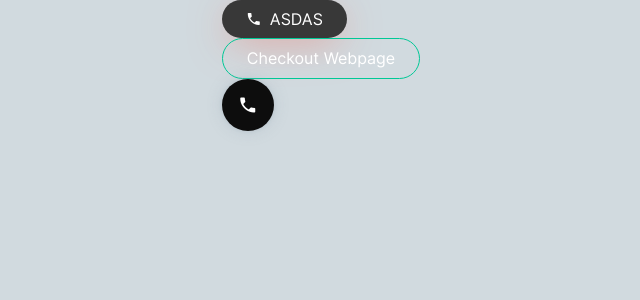
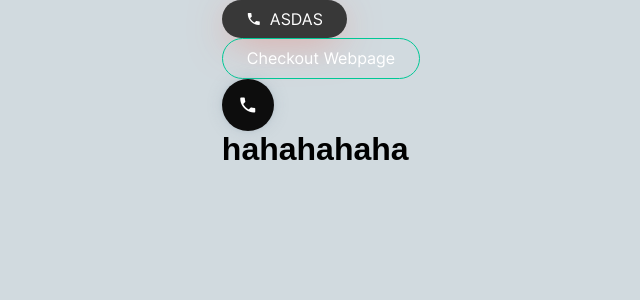
Before and after one commit to TpenXsinoy/my-portfolio, a React (Create React App) app: page / in a window 1280 px wide. Shown: the top 300 px of the page, without its empty margins (319-959 px from the left). Built offline with nearby package versions, Linux system fonts and the light colour scheme.

Commit message:
Create Text component

```diff
--- a/src/App.js
+++ b/src/App.js
@@ -1,6 +1,8 @@
 import React, { useEffect } from "react";
 import "material-icons/iconfont/material-icons.css";
-import { Button, ButtonLink, IconButton } from "../src/components";
+import { Button, ButtonLink, IconButton, Text } from "../src/components";
+import GLOBALS from "app-globals";
+import { textTypes } from "components/constants";
 import "./styles/App.scss";
 
 function App() {
@@ -14,6 +16,12 @@ function App() {
         <Button icon="phone">ASDAS</Button>
         <ButtonLink to="https://www.facebook.com/">checkout webpage</ButtonLink>
         <IconButton icon="phone"> asdasdas </IconButton>
+        <Text
+          colorClass={GLOBALS.COLOR_CLASSES.NEUTRAL["400"]}
+          type={textTypes.HEADING.LG}
+        >
+          hahahahaha
+        </Text>
       </header>
     </div>
   );
--- a/src/app-globals/colorClasses.js
+++ b/src/app-globals/colorClasses.js
@@ -19,10 +19,10 @@ export const COLOR_CLASSES = {
     200: "g___200",
   },
   BLUE: {
-    500: "b___500",
+    400: "b___400",
   },
   GREEN: {
-    200: "g___200",
+    100: "g___100",
   },
 };
 
--- /dev/null
+++ b/src/components/Text/Span/index.js
@@ -0,0 +1,75 @@
+import React from "react";
+
+import cn from "classnames";
+import PropTypes from "prop-types";
+
+import GLOBALS from "app-globals";
+
+import textTypes from "../constants/textTypes";
+import styles from "../styles.module.scss";
+
+const Span = ({ children, className, type, colorClass }) => (
+  <span
+    className={cn(className, {
+      [styles[`Text___${colorClass}`]]: colorClass !== null,
+      [styles[`Text___${type}`]]: type !== null,
+    })}
+  >
+    {children}
+  </span>
+);
+
+Span.defaultProps = {
+  className: null,
+  children: null,
+  colorClass: null,
+  type: null,
+};
+
+Span.propTypes = {
+  children: PropTypes.node,
+  className: PropTypes.string,
+  colorClass: PropTypes.oneOf([
+    GLOBALS.COLOR_CLASSES.NEUTRAL["900"],
+    GLOBALS.COLOR_CLASSES.NEUTRAL["800"],
+    GLOBALS.COLOR_CLASSES.NEUTRAL["700"],
+    GLOBALS.COLOR_CLASSES.NEUTRAL["600"],
+    GLOBALS.COLOR_CLASSES.NEUTRAL["500"],
+    GLOBALS.COLOR_CLASSES.NEUTRAL["400"],
+    GLOBALS.COLOR_CLASSES.NEUTRAL["300"],
+    GLOBALS.COLOR_CLASSES.NEUTRAL["200"],
+    GLOBALS.COLOR_CLASSES.NEUTRAL["100"],
+    GLOBALS.COLOR_CLASSES.NEUTRAL["50"],
+    GLOBALS.COLOR_CLASSES.NEUTRAL["0"],
+    GLOBALS.COLOR_CLASSES.BLACK["500"],
+    GLOBALS.COLOR_CLASSES.BLUE["400"],
+    GLOBALS.COLOR_CLASSES.GREEN["100"],
+    GLOBALS.COLOR_CLASSES.GRAY["200"],
+  ]),
+  type: PropTypes.oneOf([
+    textTypes.HEADING.XXL,
+    textTypes.HEADING.XL,
+    textTypes.HEADING.LG,
+    textTypes.HEADING.MD,
+    textTypes.HEADING.SM,
+    textTypes.HEADING.XS,
+    textTypes.HEADING.XXS,
+    textTypes.HEADING.XXXS,
+    textTypes.BODY.LG,
+    textTypes.BODY.MD,
+    textTypes.BODY.SM,
+    textTypes.BODY.XS,
+    textTypes.STRONG.LG,
+    textTypes.STRONG.MD,
+    textTypes.STRONG.SM,
+    textTypes.STRONG.XS,
+    textTypes.DATA.LG,
+    textTypes.DATA.MD,
+    textTypes.DATA.SM,
+    textTypes.DATA.XS,
+    textTypes.CODE.MD,
+    textTypes.CODE.SM,
+  ]),
+};
+
+export default Span;
--- /dev/null
+++ b/src/components/Text/constants/index.js
@@ -0,0 +1 @@
+export { default as textTypes } from "./textTypes";
--- /dev/null
+++ b/src/components/Text/constants/textTypes.js
@@ -0,0 +1,39 @@
+const textTypes = {
+  HEADING: {
+    XXL: "heading___xxl",
+    XL: "heading___xl",
+    LG: "heading___lg",
+    MD: "heading___md",
+    SM: "heading___sm",
+    XS: "heading___xs",
+    XXS: "heading___xxs",
+    XXXS: "heading___xxxs",
+  },
+  BODY: {
+    LG: "body___lg",
+    MD: "body___md",
+    SM: "body___sm",
+    XS: "body___xs",
+  },
+  STRONG: {
+    LG: "strong___lg",
+    MD: "strong___md",
+    SM: "strong___sm",
+    XS: "strong___xs",
+  },
+  DATA: {
+    LG: "data___lg",
+    MD: "data___md",
+    SM: "data___sm",
+    XS: "data___xs",
+  },
+  CODE: {
+    MD: "code___md",
+    SM: "code___sm",
+  },
+  MISC: {
+    BUTTON: "misc___button",
+  },
+};
+
+export default textTypes;
--- /dev/null
+++ b/src/components/Text/index.js
@@ -0,0 +1,107 @@
+import React from "react";
+
+import cn from "classnames";
+import PropTypes from "prop-types";
+
+import GLOBALS from "app-globals";
+
+import textTypes from "./constants/textTypes";
+import styles from "./styles.module.scss";
+
+const identifyElement = (type) => {
+  switch (type) {
+    case "heading___xxl":
+    case "heading___xl":
+    case "heading___lg":
+      return "h1";
+    case "heading___md":
+      return "h2";
+    case "heading___sm":
+      return "h3";
+    case "heading___xs":
+      return "h4";
+    case "heading___xxs":
+      return "h5";
+    case "heading___xxxs":
+      return "h6";
+    default:
+      return "p";
+  }
+};
+
+const Text = ({ id, children, className, type, colorClass, element }) => {
+  const Element = element || identifyElement(type);
+
+  return (
+    <Element
+      className={cn(
+        className,
+        styles[`Text___${type}`],
+        styles[`Text___${colorClass}`]
+      )}
+      id={id}
+    >
+      {children}
+    </Element>
+  );
+};
+
+Text.defaultProps = {
+  id: null,
+  className: null,
+  children: null,
+  colorClass: GLOBALS.COLOR_CLASSES.NEUTRAL["700"],
+  type: textTypes.BODY.MD,
+  element: null,
+};
+
+Text.propTypes = {
+  id: PropTypes.string,
+  children: PropTypes.node,
+  className: PropTypes.string,
+  colorClass: PropTypes.oneOf([
+    GLOBALS.COLOR_CLASSES.NEUTRAL["900"],
+    GLOBALS.COLOR_CLASSES.NEUTRAL["800"],
+    GLOBALS.COLOR_CLASSES.NEUTRAL["700"],
+    GLOBALS.COLOR_CLASSES.NEUTRAL["600"],
+    GLOBALS.COLOR_CLASSES.NEUTRAL["500"],
+    GLOBALS.COLOR_CLASSES.NEUTRAL["400"],
+    GLOBALS.COLOR_CLASSES.NEUTRAL["300"],
+    GLOBALS.COLOR_CLASSES.NEUTRAL["200"],
+    GLOBALS.COLOR_CLASSES.NEUTRAL["100"],
+    GLOBALS.COLOR_CLASSES.NEUTRAL["50"],
+    GLOBALS.COLOR_CLASSES.NEUTRAL["0"],
+    GLOBALS.COLOR_CLASSES.BLACK["500"],
+    GLOBALS.COLOR_CLASSES.BLUE["400"],
+    GLOBALS.COLOR_CLASSES.GREEN["100"],
+    GLOBALS.COLOR_CLASSES.GRAY["200"],
+  ]),
+  type: PropTypes.oneOf([
+    textTypes.HEADING.XXL,
+    textTypes.HEADING.XL,
+    textTypes.HEADING.LG,
+    textTypes.HEADING.MD,
+    textTypes.HEADING.SM,
+    textTypes.HEADING.XS,
+    textTypes.HEADING.XXS,
+    textTypes.HEADING.XXXS,
+    textTypes.BODY.LG,
+    textTypes.BODY.MD,
+    textTypes.BODY.SM,
+    textTypes.BODY.XS,
+    textTypes.STRONG.LG,
+    textTypes.STRONG.MD,
+    textTypes.STRONG.SM,
+    textTypes.STRONG.XS,
+    textTypes.DATA.LG,
+    textTypes.DATA.MD,
+    textTypes.DATA.SM,
+    textTypes.DATA.XS,
+    textTypes.CODE.MD,
+    textTypes.CODE.SM,
+    textTypes.MISC.BUTTON,
+  ]),
+  element: PropTypes.string,
+};
+
+export default Text;
--- /dev/null
+++ b/src/components/Text/styles.module.scss
@@ -0,0 +1,117 @@
+@use '../../styles' as *;
+
+.Text {
+  &___heading {
+    &___xxl {
+      @include heading(40px, 125);
+    }
+
+    &___xl {
+      @include heading(36px, 1.142);
+    }
+
+    &___lg {
+      @include heading(32px, 1.167);
+    }
+
+    &___md {
+      @include heading(28px, 1.1);
+    }
+
+    &___sm {
+      @include heading(24px, 1.125);
+    }
+
+    &___xs {
+      @include heading(20px, 1.167);
+    }
+
+    &___xxs {
+      @include heading(18px, 1.2);
+    }
+
+    &___xxxs {
+      @include heading(16px, 1.25);
+    }
+  }
+
+  &___body {
+    &___lg {
+      @include body(1.125rem, 2);
+    }
+
+    &___md {
+      @include body(1rem, 1.5);
+    }
+
+    &___sm {
+      @include body(0.875rem, 1.5);
+    }
+
+    &___xs {
+      @include body(0.75rem, 1.5);
+    }
+  }
+
+  &___strong {
+    &___lg {
+      @include strong(1.125rem, 2);
+    }
+
+    &___md {
+      @include strong(1rem, 1.5);
+    }
+
+    &___sm {
+      @include strong(0.875rem, 1.5);
+    }
+
+    &___xs {
+      @include strong(0.75rem, 1.5);
+    }
+  }
+
+  &___data {
+    &___lg {
+      @include data(1.125rem, 1.5);
+    }
+
+    &___md {
+      @include data(1rem, 1.5);
+    }
+
+    &___sm {
+      @include data(0.875rem, 1.5);
+    }
+
+    &___xs {
+      @include data(0.75rem, 1.5);
+    }
+  }
+
+  &___misc {
+    &___button {
+      font-family: Montserrat;
+      font-size: 0.75rem;
+      font-style: normal;
+      font-weight: 700;
+      text-align: center;
+    }
+  }
+
+  &___b___500 {
+    color: $black-500 !important;
+  }
+
+  &___b___400 {
+    color: $blue-400 !important;
+  }
+
+  &___g___100 {
+    color: $green-100 !important;
+  }
+
+  &___g___200 {
+    color: $gray-200 !important;
+  }
+}
--- a/src/components/constants.js
+++ b/src/components/constants.js
@@ -1 +1,2 @@
 export * from "./Button/constants";
+export * from "./Text/constants";
--- a/src/components/index.js
+++ b/src/components/index.js
@@ -2,3 +2,6 @@ export { default as Button } from "./Button";
 export { default as ButtonLink } from "./Button/Link";
 export { default as Icon } from "./Icon";
 export { default as IconButton } from "./Button/IconButton";
+export { default as Card } from "./Card";
+export { default as Span } from "./Text/Span";
+export { default as Text } from "./Text";
```
